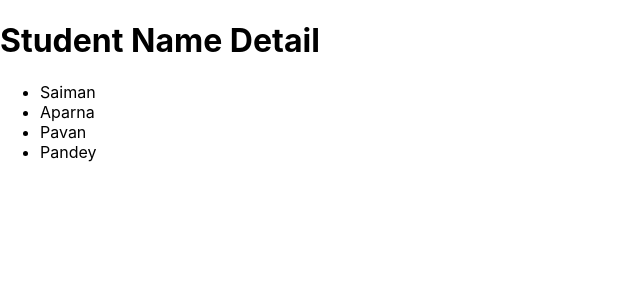
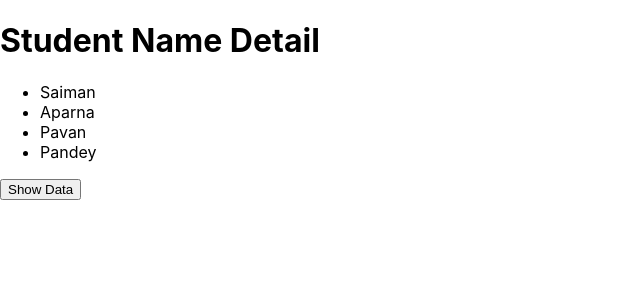
Before and after one commit to raghavendramj/NS_Rosalind_MERN, a React (Create React App) app in the folder ReactJS/newton-react-app/: page / in a window 1280 px wide. Shown: the top 300 px of the page, without its empty margins (0-640 px from the left). Built offline with nearby package versions, Linux system fonts and the light colour scheme.

Commit message:
States...

```diff
--- a/ReactJS/newton-react-app/src/components/student.jsx
+++ b/ReactJS/newton-react-app/src/components/student.jsx
@@ -4,6 +4,7 @@ class Student extends Component {
     constructor() {
         super();
         this.state = {
+            showData: true,
             data: [
                 { id: 1, name: 'Saiman' },
                 { id: 2, name: 'Aparna' },
@@ -12,9 +13,15 @@ class Student extends Component {
             ]
         }
     }
+
+    toggleData = () => {
+        const curState = { ...this.state }; //Duplicate the state content
+        curState.showData = !curState.showData; // Do necessary modifications
+        this.setState(curState); //finally update the state using setState() method.
+    }
     render() {
-        return (
-            <div>
+        const data = this.state.showData ?
+            (<div>
                 <h1>Student Name Detail</h1>
                 <ul>
                     {this.state.data.map((nameObj) => {
@@ -23,7 +30,20 @@ class Student extends Component {
 
                 </ul>
             </div>
-        );
+            ) :
+            (<div>
+                <h1>No data to Show!</h1>
+            </div>
+            );
+
+        return (
+            <div>
+                {data}
+                <button onClick={this.toggleData}>Show Data</button>
+            </div>
+        )
+
+
     }
 }
 
```
Also changed, not shown: 1 other file (tests, documents, lock files or other folders).
